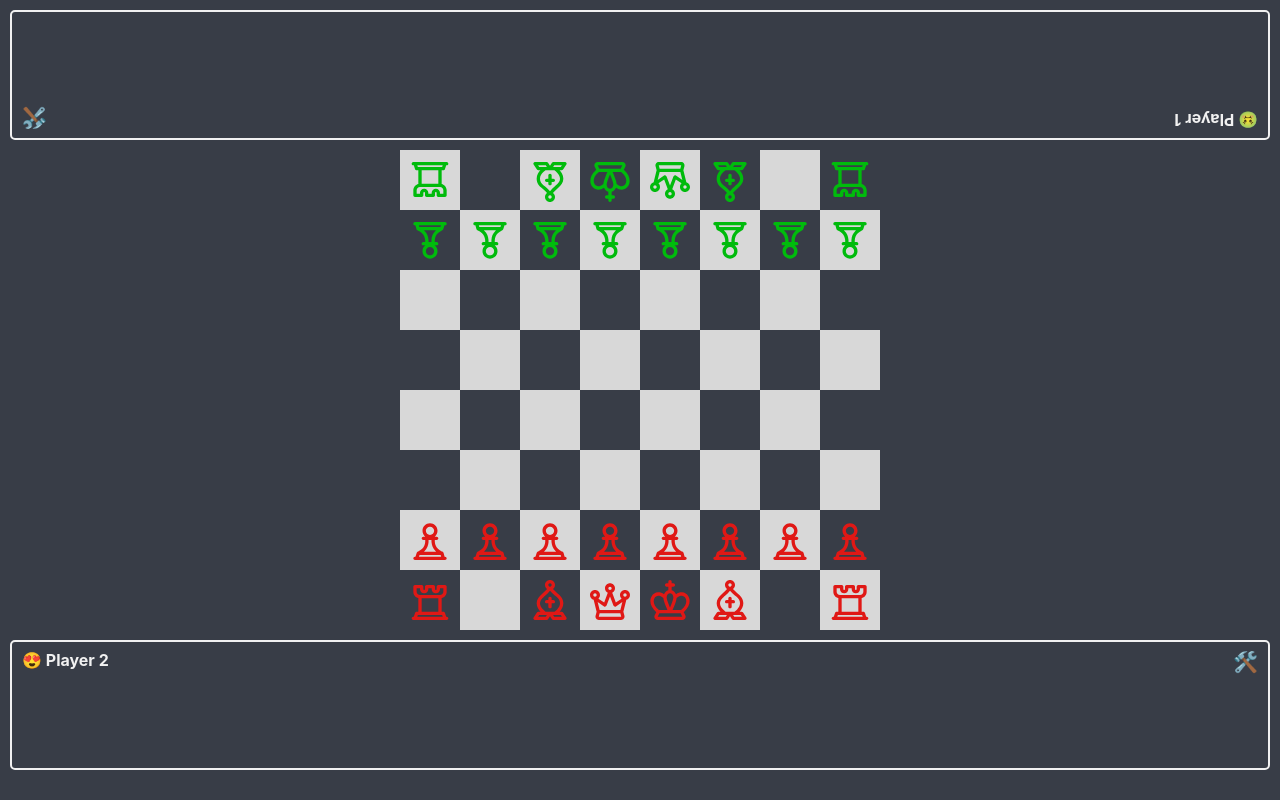
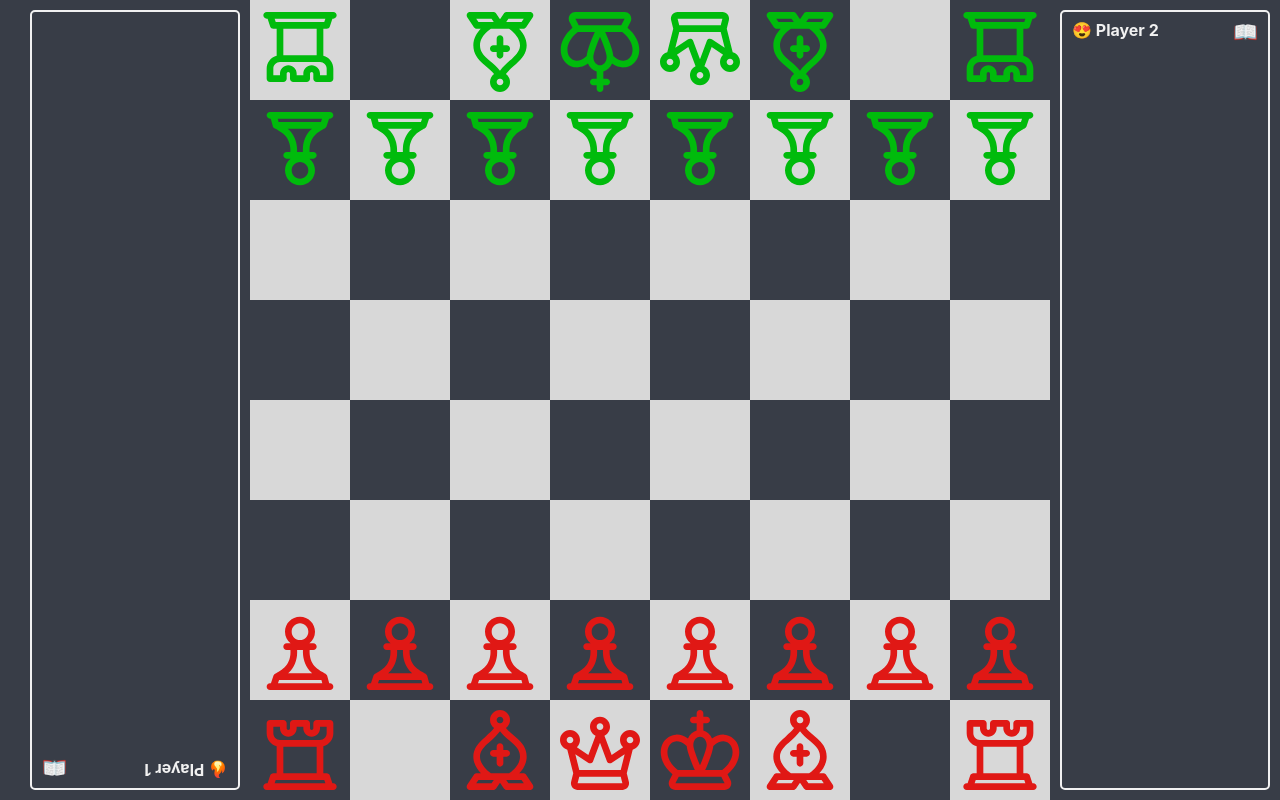
Before and after one commit to torkil-ksat/chess-app, a React (Vite) app: page / in a window 1280 px wide. Built offline with nearby package versions, Linux system fonts and the light colour scheme; some icons are missing.

Commit message:
update to style

```diff
--- a/src/App.jsx
+++ b/src/App.jsx
@@ -1,4 +1,4 @@
-import { useState } from "react";
+import { useState, useEffect } from "react";
 import Board from "./components/Board";
 import Player from "./components/Player";
 import Popup from "./components/Popup";
@@ -15,9 +15,24 @@ function App() {
     [-2, -4, -3, -5, -6, -3, -4, -2],
   ]);
   const [showPopup, setShowPopup] = useState(false);
+  const [isLandscape, setIsLandscape] = useState(false);
+
+  useEffect(() => {
+    const handleOrientationChange = (e) => {
+      setIsLandscape(e.matches);
+    };
+
+    const mediaQuery = window.matchMedia("(orientation: landscape)");
+    setIsLandscape(mediaQuery.matches);
+    mediaQuery.addEventListener("change", handleOrientationChange);
+
+    return () => {
+      mediaQuery.removeEventListener("change", handleOrientationChange);
+    };
+  }, []);
 
   return (
-    <div id="main">
+    <div id="main" className={isLandscape ? "landscape" : "portrait"}>
       <Player player={"player1"} setShowPopup={setShowPopup} />
       <Board board={board} setBoard={setBoard} />
       <Player player={"player2"} setShowPopup={setShowPopup} />
--- a/src/components/Player.jsx
+++ b/src/components/Player.jsx
@@ -5,7 +5,7 @@ function Player({ player: player, setShowPopup: setShowPopup }) {
     <div className={"player-card " + player}>
       <div className="player-info">
         <p className="player-name">
-          {player === "player1" ? "🤢 Player 1" : "😍 Player 2"}
+          {player === "player1" ? "🔥 Player 1" : "😍 Player 2"}
         </p>
       </div>
       <div className="sidebar">
@@ -14,7 +14,7 @@ function Player({ player: player, setShowPopup: setShowPopup }) {
             setShowPopup(true);
           }}
         >
-          🛠️
+          📖
         </button>
       </div>
     </div>
--- a/src/styles/app.scss
+++ b/src/styles/app.scss
@@ -3,8 +3,10 @@
 }
 #main {
   height: 100vh;
+  max-height: 100vh;
   width: 100vw;
   display: grid;
+  &.portrait {
     grid-template-rows: 1fr auto 1fr 20px;
     grid-template-areas:
       "player1"
@@ -12,3 +14,8 @@
       "player2"
       ".";
   }
+  &.landscape {
+    grid-template-columns: 20px 1fr auto 1fr;
+    grid-template-areas: ". player1 board player2";
+  }
+}
--- a/src/styles/board.scss
+++ b/src/styles/board.scss
@@ -4,7 +4,8 @@
   .board-container {
     margin: 0 auto;
     max-width: 100%;
-    max-height: 60vh;
+    max-height: 100vh;
+    width: 100%;
     aspect-ratio: 1;
     display: grid;
     grid-template-columns: repeat(8, 12.5%);
--- a/src/styles/player.scss
+++ b/src/styles/player.scss
@@ -1,4 +1,6 @@
 .player-card {
+  min-width: 15rem;
+  min-height: 12rem;
   border: 2px solid $text-color;
   border-radius: 5px;
   margin: 10px;
```
Lines whose indentation alone changed are shown as unchanged.
